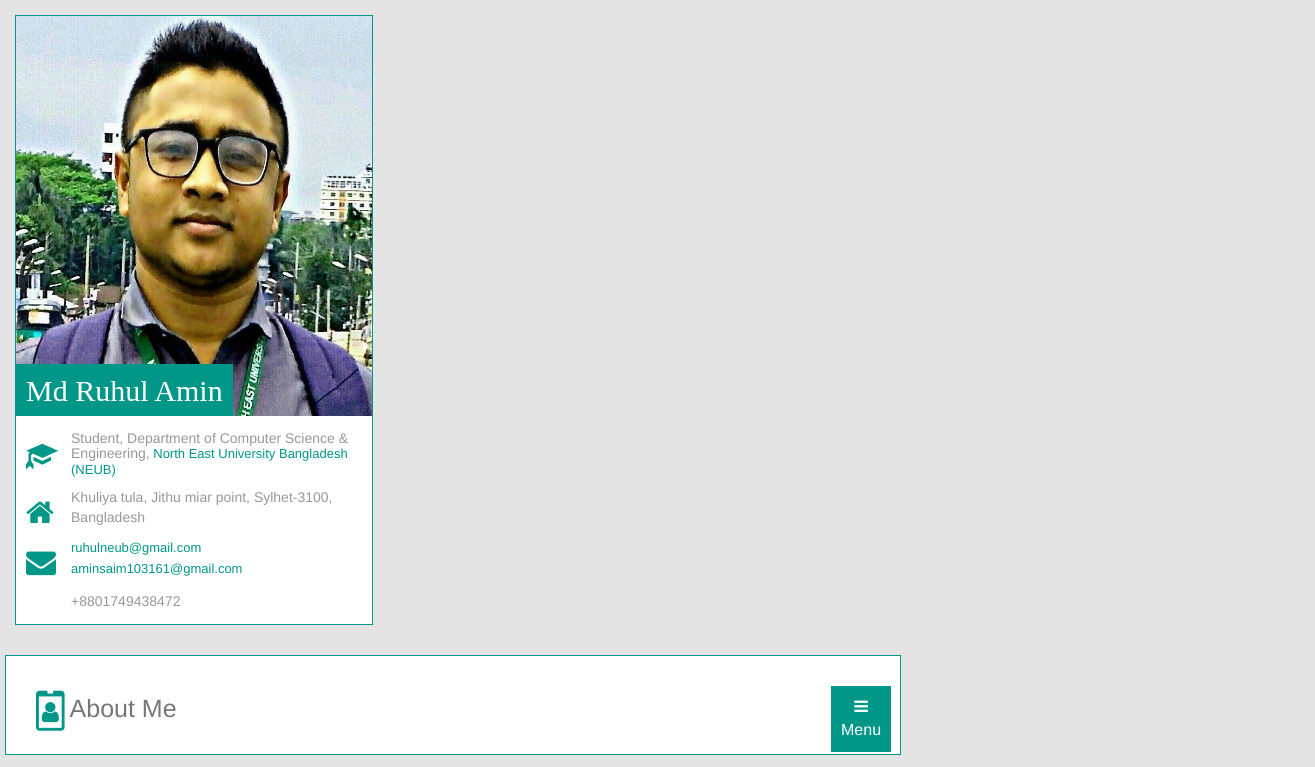
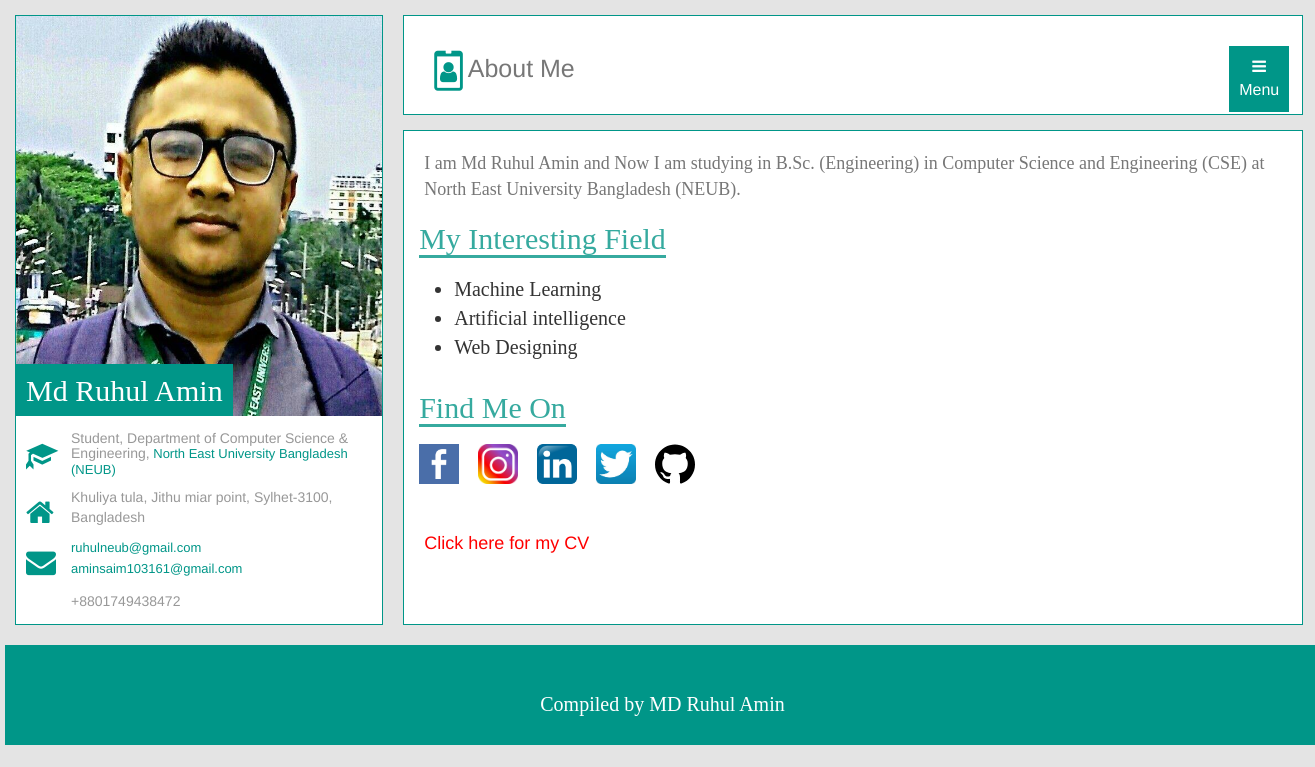
Before and after one commit to ruhulamin17/ruhulamin17.github.io, a plain HTML site: page index.html in a window 1280 px wide. Shown: the top 767 px of the page, 1315 px wide, since content can reach past the window. Drawn offline with nearby package versions, Linux system fonts and the light colour scheme.

Commit message:
Update style.css

```diff
--- a/css/style.css
+++ b/css/style.css
@@ -5,6 +5,8 @@
 .Wrapper{
     margin: 0 auto;
     width: 100%;
+    max-width: 1315px;
+    min-width: 1315px;
     height: auto;
     background-color: #E4E4E4;
     overflow: hidden;
```
